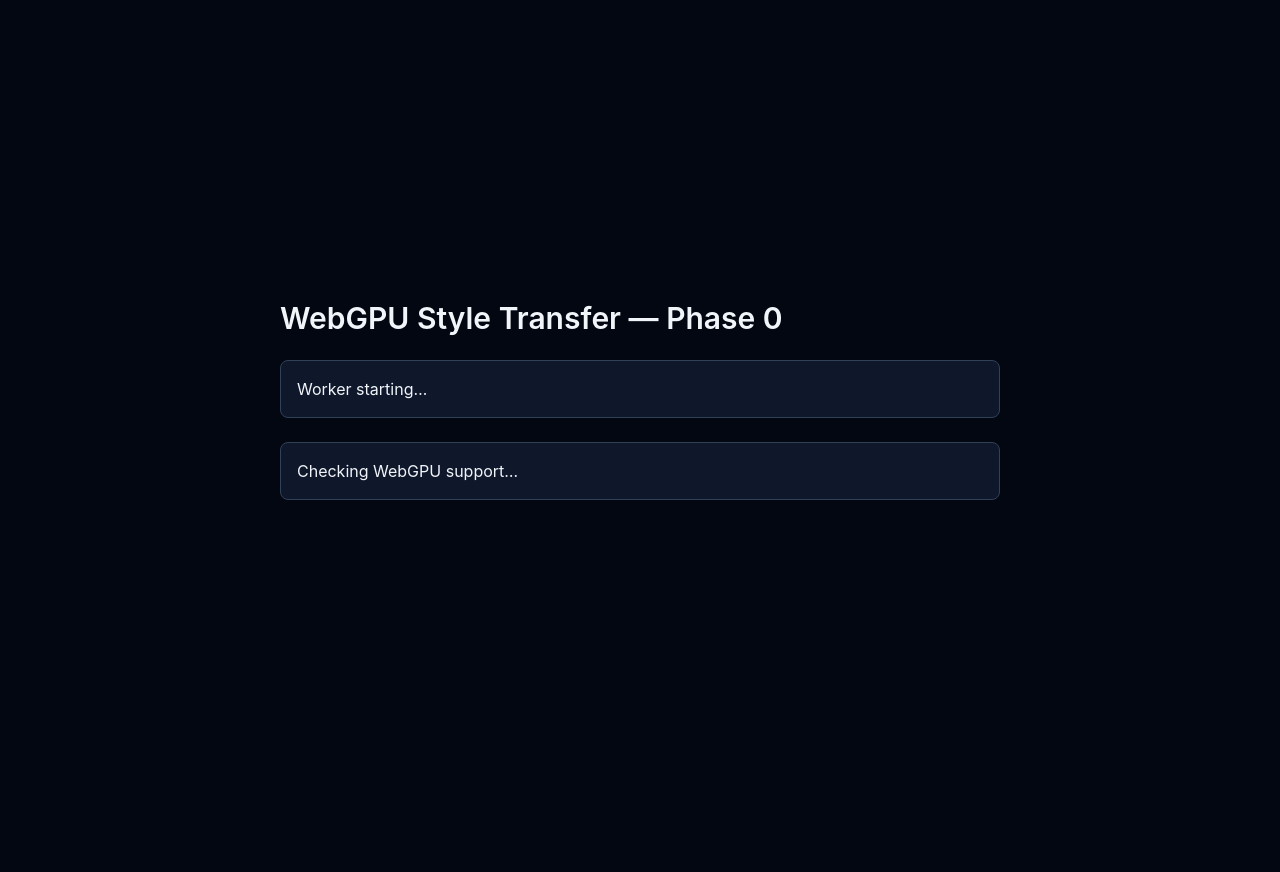
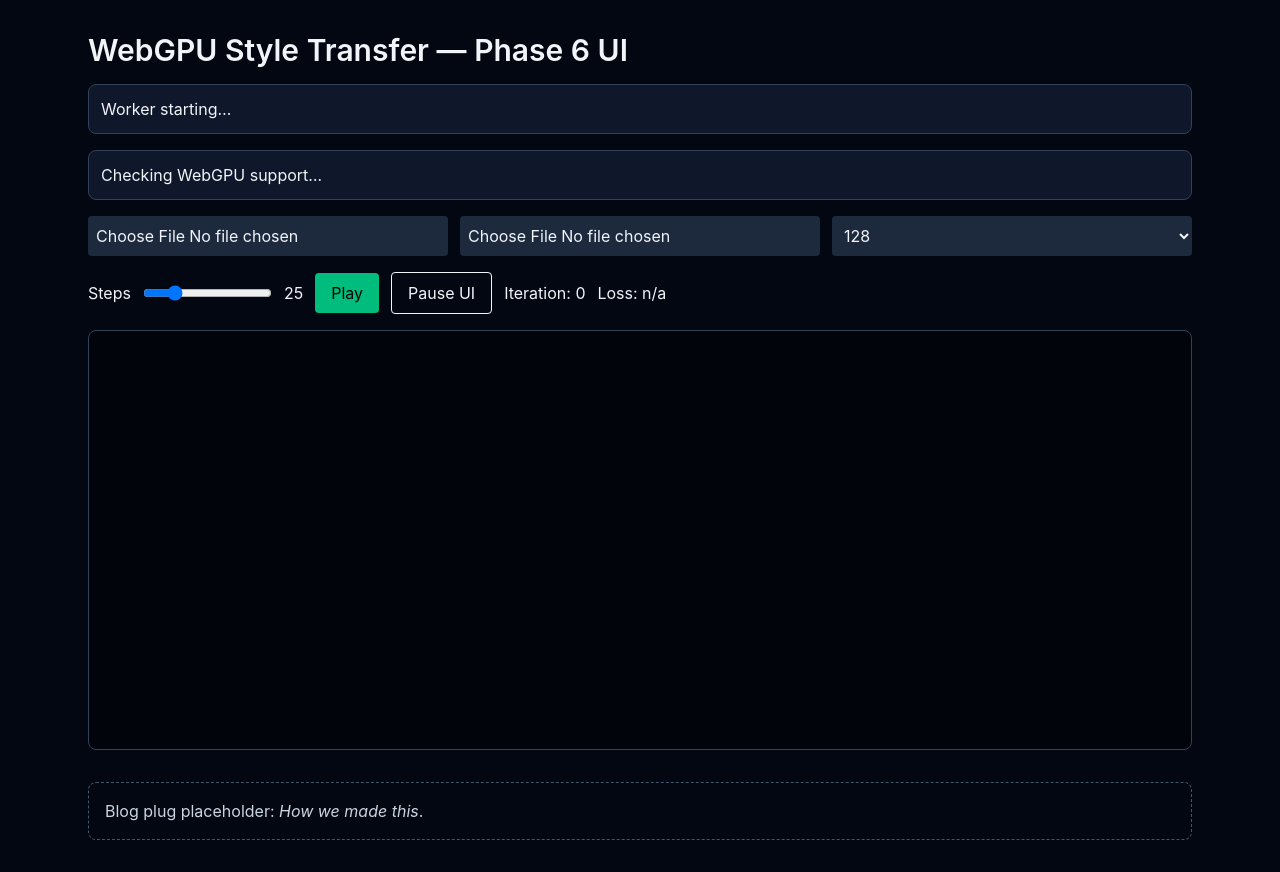
Before and after one commit to zioul123/web-style-transfer, a React (Vite) app: page / in a window 1280 px wide. Before the commit the page ends 800 px from the top, so only its background shows below. Built offline with nearby package versions, Linux system fonts and the light colour scheme.

Commit message:
Build phase 6 style transfer UI with R3F previews

```diff
--- a/package.json
+++ b/package.json
@@ -11,8 +11,10 @@
     "test": "playwright test"
   },
   "dependencies": {
+    "@react-three/fiber": "^9.6.1",
     "react": "^19.2.6",
-    "react-dom": "^19.2.6"
+    "react-dom": "^19.2.6",
+    "three": "^0.184.0"
   },
   "devDependencies": {
     "@eslint/js": "^10.0.1",
@@ -21,6 +23,7 @@
     "@types/node": "^24.12.3",
     "@types/react": "^19.2.14",
     "@types/react-dom": "^19.2.3",
+    "@types/three": "^0.184.1",
     "@vitejs/plugin-react": "^6.0.1",
     "eslint": "^10.3.0",
     "eslint-plugin-react-hooks": "^7.1.1",
--- a/src/App.tsx
+++ b/src/App.tsx
@@ -1,74 +1,127 @@
-import { useEffect, useMemo, useState } from 'react'
+import { Canvas } from '@react-three/fiber'
+import { useEffect, useMemo, useRef, useState } from 'react'
+import type { ReactElement } from 'react'
+import * as THREE from 'three'
 import type { WorkerRequest, WorkerResponse } from './types'
 
 const createMessageId = (): string => `${Date.now()}-${Math.random().toString(16).slice(2)}`
 
+type RgbImage = { width: number; height: number; values: Float32Array }
+
+type GpuInfo = { adapterInfo: string; features: string; limits: string }
+
+const imageToRgb = async (file: File, targetWidth: number, targetHeight: number): Promise<RgbImage> => {
+  const bitmap = await createImageBitmap(file)
+  const canvas = document.createElement('canvas')
+  canvas.width = targetWidth
+  canvas.height = targetHeight
+  const context = canvas.getContext('2d')
+  if (context === null) throw new Error('Unable to create 2D context.')
+  context.drawImage(bitmap, 0, 0, targetWidth, targetHeight)
+  const data = context.getImageData(0, 0, targetWidth, targetHeight).data
+  const values = new Float32Array(targetWidth * targetHeight * 3)
+  for (let i = 0; i < targetWidth * targetHeight; i += 1) {
+    values[i] = data[i * 4] / 255
+    values[targetWidth * targetHeight + i] = data[i * 4 + 1] / 255
+    values[targetWidth * targetHeight * 2 + i] = data[i * 4 + 2] / 255
+  }
+  return { width: targetWidth, height: targetHeight, values }
+}
+
+const rgbToDataUrl = (image: RgbImage): string => {
+  const canvas = document.createElement('canvas')
+  canvas.width = image.width
+  canvas.height = image.height
+  const context = canvas.getContext('2d')
+  if (context === null) return ''
+  const imageData = context.createImageData(image.width, image.height)
+  const hw = image.width * image.height
+  for (let i = 0; i < hw; i += 1) {
+    imageData.data[i * 4] = Math.max(0, Math.min(255, Math.round(image.values[i] * 255)))
+    imageData.data[i * 4 + 1] = Math.max(0, Math.min(255, Math.round(image.values[hw + i] * 255)))
+    imageData.data[i * 4 + 2] = Math.max(0, Math.min(255, Math.round(image.values[hw * 2 + i] * 255)))
+    imageData.data[i * 4 + 3] = 255
+  }
+  context.putImageData(imageData, 0, 0)
+  return canvas.toDataURL('image/png')
+}
+
+const ImagePlane = ({ textureUrl, x }: { textureUrl: string; x: number }): ReactElement | null => {
+  const texture = useMemo(() => (textureUrl.length > 0 ? new THREE.TextureLoader().load(textureUrl) : null), [textureUrl])
+  if (texture === null) return null
+  return <mesh position={[x, 0, 0]}><planeGeometry args={[1.8, 1.8]} /><meshBasicMaterial map={texture} /></mesh>
+}
+
 function App() {
   const [workerStatus, setWorkerStatus] = useState<string>('Worker starting…')
   const [webGpuStatus, setWebGpuStatus] = useState<string>('Checking WebGPU support…')
+  const [gpuInfo, setGpuInfo] = useState<GpuInfo | null>(null)
+  const [contentFile, setContentFile] = useState<File | null>(null)
+  const [styleFile, setStyleFile] = useState<File | null>(null)
+  const [resolution, setResolution] = useState<number>(128)
+  const [steps, setSteps] = useState<number>(25)
+  const [currentStep, setCurrentStep] = useState<number>(0)
+  const [loss, setLoss] = useState<number | null>(null)
+  const [isRunning, setIsRunning] = useState<boolean>(false)
+  const workerRef = useRef<Worker | null>(null)
+  const [contentUrl, setContentUrl] = useState<string>('')
+  const [styleUrl, setStyleUrl] = useState<string>('')
+  const [outputUrl, setOutputUrl] = useState<string>('')
 
   const hasWebGpuOnMainThread = useMemo<boolean>(() => 'gpu' in navigator, [])
 
   useEffect(() => {
-    const worker = new Worker(new URL('./styleTransfer.worker.ts', import.meta.url), {
-      type: 'module',
-    })
-
+    const worker = new Worker(new URL('./styleTransfer.worker.ts', import.meta.url), { type: 'module' })
+    workerRef.current = worker
     const handleMessage = (event: MessageEvent<WorkerResponse>): void => {
       const payload = event.data
+      if (payload.type === 'pong') setWorkerStatus(`Worker responded to ping at ${new Date(payload.timestamp).toISOString()}.`)
+      if (payload.type === 'webgpu-init-result') setWebGpuStatus(payload.ok ? payload.message : `WebGPU fallback: ${payload.message}`)
+      if (payload.type === 'run-style-transfer-progress') {
+        setCurrentStep(payload.step)
+        setLoss(payload.loss)
+        const hw = resolution * resolution
+        setOutputUrl(rgbToDataUrl({ width: resolution, height: resolution, values: new Float32Array(payload.values.slice(0, hw * 3)) }))
+      }
+      if (payload.type === 'run-style-transfer-result') setIsRunning(false)
+    }
+    worker.addEventListener('message', handleMessage)
+    worker.postMessage({ type: 'ping', id: createMessageId() } satisfies WorkerRequest)
+    worker.postMessage({ type: 'init-webgpu', id: createMessageId() } satisfies WorkerRequest)
+    void (async (): Promise<void> => {
+      if (!('gpu' in navigator)) return
+      const adapter = await navigator.gpu.requestAdapter()
+      if (adapter === null) return
+      const adapterWithInfo = adapter as GPUAdapter & { requestAdapterInfo?: () => Promise<{ vendor?: string; architecture?: string; description?: string }> }
+      const info = adapterWithInfo.requestAdapterInfo === undefined ? null : await adapterWithInfo.requestAdapterInfo()
+      setGpuInfo({ adapterInfo: info === null ? 'Adapter info unavailable' : `${info.vendor ?? 'unknown'} / ${info.architecture ?? 'unknown'} / ${info.description ?? 'unknown'}`, features: Array.from(adapter.features).join(', '), limits: `maxStorageBufferBindingSize=${adapter.limits.maxStorageBufferBindingSize}` })
+    })()
+    return () => worker.terminate()
+  }, [resolution])
 
-      switch (payload.type) {
-        case 'pong': {
-          setWorkerStatus(`Worker responded to ping at ${new Date(payload.timestamp).toISOString()}.`)
-          break
-        }
-        case 'webgpu-init-result': {
-          setWebGpuStatus(payload.ok ? payload.message : `WebGPU fallback: ${payload.message}`)
-          break
-        }
-        case 'error': {
-          setWebGpuStatus(`WebGPU fallback: ${payload.message}`)
-          break
-        }
-        case 'tensor-roundtrip-result':
-        case 'tensor-op-result':
-        case 'run-first-pool-optimizer-result':
-        case 'run-style-transfer-result': {
-          break
-        }
-        default: {
-          const exhaustivenessCheck: never = payload
-          setWebGpuStatus(`WebGPU fallback: Unhandled worker message: ${String(exhaustivenessCheck)}`)
-        }
-      }
-    }
+  const onRun = async (): Promise<void> => {
+    if (workerRef.current === null || contentFile === null || styleFile === null) return
+    setIsRunning(true)
+    setCurrentStep(0)
+    const content = await imageToRgb(contentFile, resolution, resolution)
+    const style = await imageToRgb(styleFile, resolution, resolution)
+    setContentUrl(rgbToDataUrl(content)); setStyleUrl(rgbToDataUrl(style))
+    const fixtureResponse = await fetch('/vgg19-phase3-full-pass/vgg19_phase3_full_pass_fixture.json')
+    const weightResponse = await fetch('/vgg19-phase3-full-pass/vgg19_conv0_to_conv28_weights.json')
+    if (!fixtureResponse.ok || !weightResponse.ok) { setWebGpuStatus('Missing phase 3 fixture/weights in public assets.'); setIsRunning(false); return }
+    const fixture = await fixtureResponse.json() as any
+    const weights = await weightResponse.json() as Record<string, number[] | [number, number, number, number]>
+    const req: WorkerRequest = { type: 'run-style-transfer', id: createMessageId(), inputShape: [1, 3, resolution, resolution], inputImageValues: Array.from(content.values), contentImageValues: Array.from(content.values), styleImageValues: Array.from(style.values), mean: fixture.mean, std: fixture.std, styleLayerIndices: fixture.styleLayerIndices, contentLayerIndex: fixture.contentLayerIndex, weights, contentWeight: 1, styleWeight: 1, learningRate: 0.01, steps }
+    workerRef.current.postMessage(req)
+  }
 
-    worker.addEventListener('message', handleMessage)
-
-    const pingMessage: WorkerRequest = { type: 'ping', id: createMessageId() }
-    worker.postMessage(pingMessage)
-
-    const initMessage: WorkerRequest = { type: 'init-webgpu', id: createMessageId() }
-    worker.postMessage(initMessage)
-
-    return () => {
-      worker.removeEventListener('message', handleMessage)
-      worker.terminate()
-    }
-  }, [])
-
-  return (
-    <main className="mx-auto flex min-h-screen w-full max-w-3xl flex-col justify-center gap-6 px-6 py-16 text-slate-100">
-      <h1 className="text-3xl font-semibold">WebGPU Style Transfer — Phase 0</h1>
-      <p className="rounded-lg border border-slate-700 bg-slate-900 p-4">{workerStatus}</p>
-      <p className="rounded-lg border border-slate-700 bg-slate-900 p-4">{webGpuStatus}</p>
-      {!hasWebGpuOnMainThread ? (
-        <p className="rounded-lg border border-amber-500/50 bg-amber-500/10 p-4 text-amber-200">
-          This browser environment does not expose WebGPU on the main thread. Use Chrome/Chromium with WebGPU enabled.
-        </p>
-      ) : null}
-    </main>
-  )
+  return <main className="mx-auto flex min-h-screen w-full max-w-6xl flex-col gap-4 px-6 py-8 text-slate-100"><h1 className="text-3xl font-semibold">WebGPU Style Transfer — Phase 6 UI</h1><p className="rounded-lg border border-slate-700 bg-slate-900 p-3">{workerStatus}</p><p className="rounded-lg border border-slate-700 bg-slate-900 p-3">{webGpuStatus}</p>{gpuInfo !== null ? <div className="rounded-lg border border-cyan-500/40 bg-cyan-500/10 p-3 text-sm">GPU: {gpuInfo.adapterInfo}<br />Features: {gpuInfo.features || 'n/a'}<br />Limits: {gpuInfo.limits}</div> : null}
+  <div className="grid grid-cols-1 gap-3 md:grid-cols-3"><input type="file" accept="image/*" onChange={(event) => setContentFile(event.target.files?.[0] ?? null)} className="rounded bg-slate-800 p-2" /><input type="file" accept="image/*" onChange={(event) => setStyleFile(event.target.files?.[0] ?? null)} className="rounded bg-slate-800 p-2" /><select value={resolution} onChange={(event) => setResolution(Number(event.target.value))} className="rounded bg-slate-800 p-2"><option value={128}>128</option><option value={256}>256</option><option value={384}>384</option></select></div>
+  <div className="flex items-center gap-3"><label>Steps</label><input type="range" min={5} max={100} value={steps} onChange={(event) => setSteps(Number(event.target.value))} /><span>{steps}</span><button onClick={() => { if (!isRunning) { void onRun() } }} className="rounded bg-emerald-500 px-4 py-2 text-black">{isRunning ? 'Running…' : 'Play'}</button><button onClick={() => setIsRunning(false)} className="rounded border px-4 py-2">Pause UI</button><span>Iteration: {currentStep}</span><span>Loss: {loss?.toFixed(5) ?? 'n/a'}</span></div>
+  <section className="h-[420px] rounded-lg border border-slate-700 bg-black/40"><Canvas camera={{ position: [0, 0, 3.5] }}><ImagePlane textureUrl={contentUrl} x={-1.9} /><ImagePlane textureUrl={styleUrl} x={0} /><ImagePlane textureUrl={outputUrl} x={1.9} /></Canvas></section>
+  {!hasWebGpuOnMainThread ? <p className="rounded-lg border border-amber-500/50 bg-amber-500/10 p-4 text-amber-200">This browser environment does not expose WebGPU on the main thread.</p> : null}
+  <aside className="mt-4 rounded-lg border border-dashed border-slate-600 p-4 text-slate-300">Blog plug placeholder: <em>How we made this</em>.</aside>
+  </main>
 }
 
 export default App
--- a/src/types.ts
+++ b/src/types.ts
@@ -222,4 +222,6 @@ export type WorkerResponse =
   | { type: 'run-first-pool-optimizer-result'; id: string; ok: true; losses: number[]; finalValues: number[] }
   | { type: 'run-first-pool-optimizer-result'; id: string; ok: false; message: string }
   | { type: 'run-style-transfer-result'; id: string; ok: true; losses: number[]; finalValues: number[] }
+
+  | { type: 'run-style-transfer-progress'; id: string; step: number; loss: number; values: number[] }
   | { type: 'run-style-transfer-result'; id: string; ok: false; message: string }
```
Also changed, not shown: src/styleTransfer.worker.ts (+7 -3 lines), 1 other file (tests, documents, lock files or other folders).
